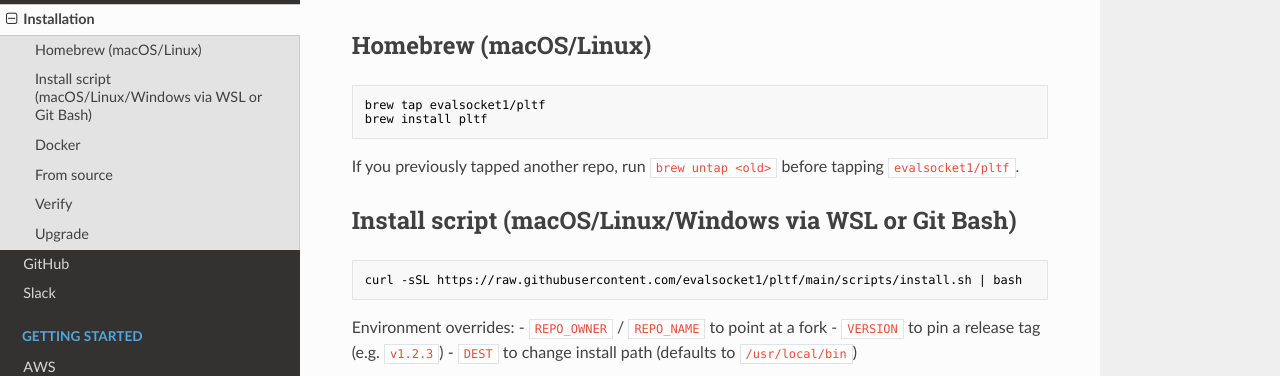
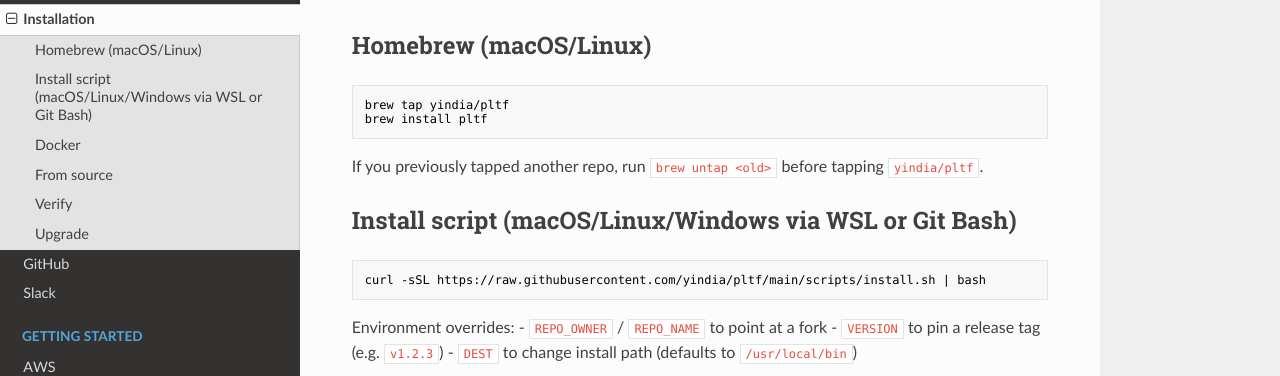
Before and after one commit to yindia/pltf, an MkDocs documentation site: the page built from docs/installation.md, in a window 1280 px wide and 1197 px high. Shown: the part 131-507 px from the top of the window. Built offline with MkDocs 1.6.1, drawn with Linux system fonts in a browser that asks for light colours; nearby versions of some CDN libraries.

Commit message:
Update installation instructions to reflect new repository owner 'yindia'
- Changed Homebrew tap and install script URLs to point to 'yindia/pltf' instead of 'evalsocket1/pltf' for consistency across documentation and scripts.

````diff
--- a/docs/installation.md
+++ b/docs/installation.md
@@ -2,15 +2,15 @@
 
 ## Homebrew (macOS/Linux)
 ```bash
-brew tap evalsocket1/pltf
+brew tap yindia/pltf
 brew install pltf
 ```
 
-If you previously tapped another repo, run `brew untap <old>` before tapping `evalsocket1/pltf`.
+If you previously tapped another repo, run `brew untap <old>` before tapping `yindia/pltf`.
 
 ## Install script (macOS/Linux/Windows via WSL or Git Bash)
 ```bash
-curl -sSL https://raw.githubusercontent.com/evalsocket1/pltf/main/scripts/install.sh | bash
+curl -sSL https://raw.githubusercontent.com/yindia/pltf/main/scripts/install.sh | bash
 ```
 Environment overrides:
 - `REPO_OWNER` / `REPO_NAME` to point at a fork
````
Also changed, not shown: docs/getting-started/aws.md (+1 -1 lines), 1 other file.
